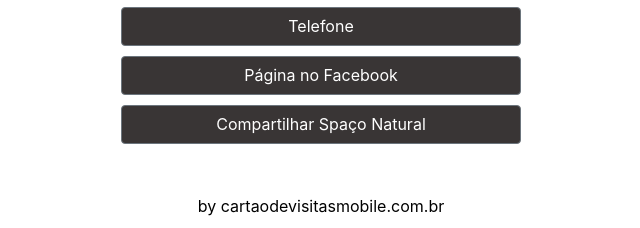
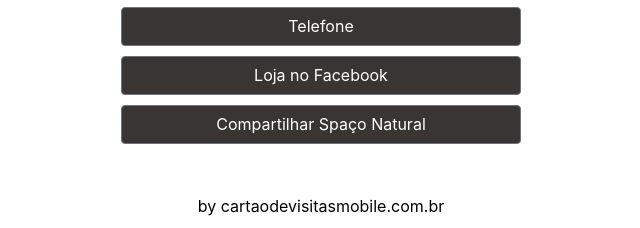
Before and after one commit to startdes/spaconatural, a plain HTML site: page index.html in a window 1280 px wide. Shown: the part 449-677 px from the top of the page, 319-959 px from the left. Drawn offline with nearby package versions, Linux system fonts and the light colour scheme.

Commit message:
Add files via upload

```diff
--- a/index.html
+++ b/index.html
@@ -76,7 +76,7 @@
 
         <div class="divconteudo">
             <a href="https://www.facebook.com/SPACONATUR" target="_blank">
-                <div class="btn btn-secondary divlinks sitetelyoutubecomp">Página no Facebook</div>
+                <div class="btn btn-secondary divlinks sitetelyoutubecomp">Loja no Facebook</div>
             </a>
         </div>
         <!--
```
